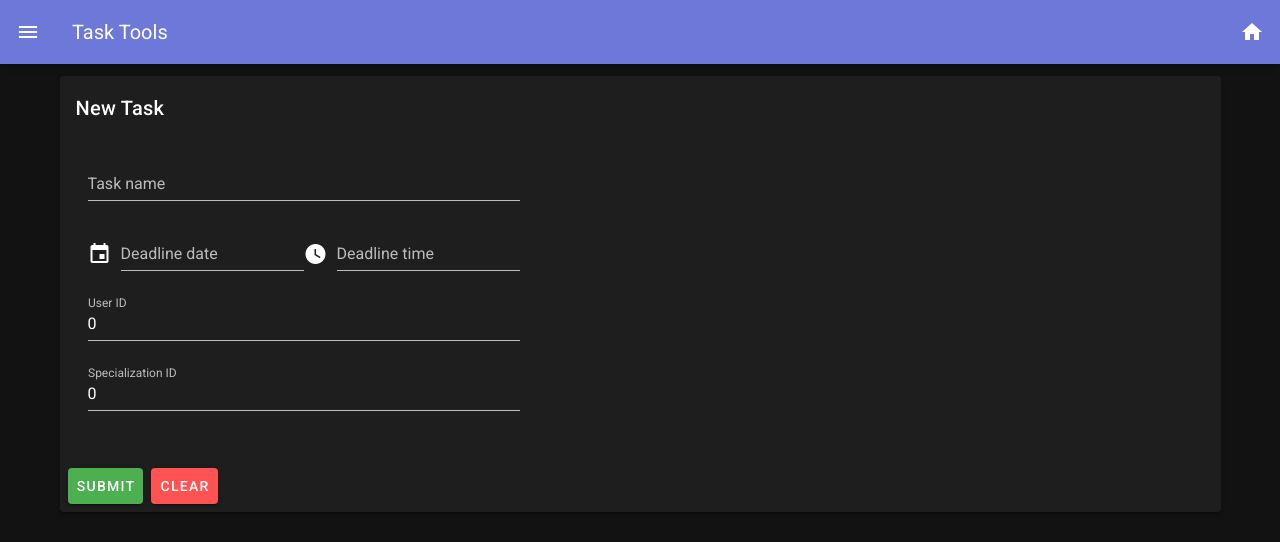
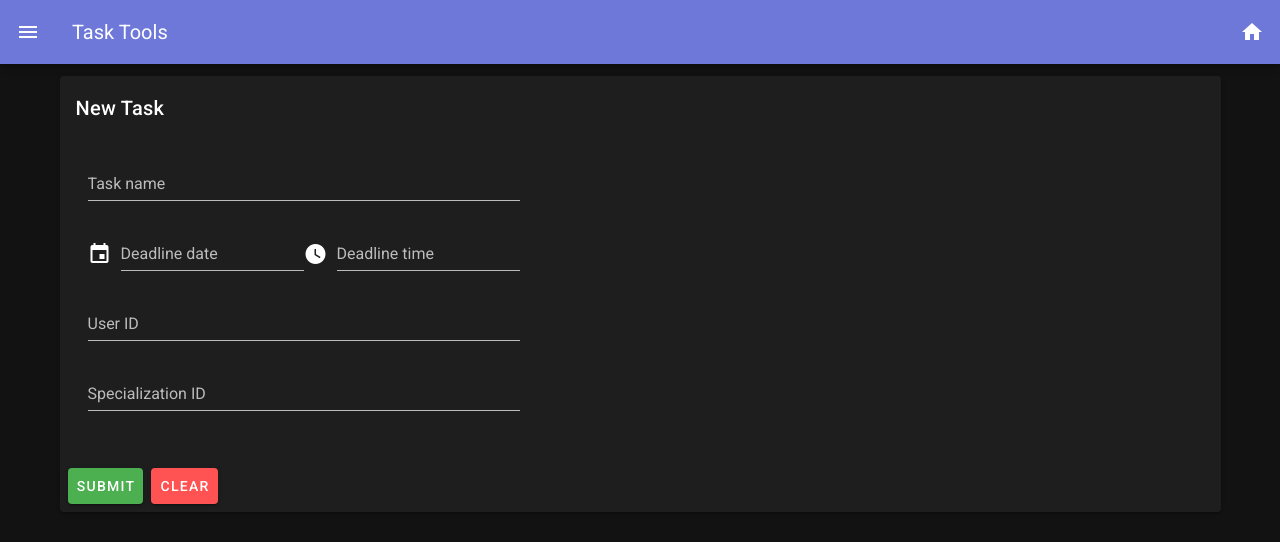
Before and after one commit to alek48/vuetify-test-project, a Vue app: page /tasks/new in a window 1280 px wide. Shown: the top 542 px of the page. Built offline with nearby package versions, Linux system fonts and the light colour scheme.

Commit message:
form data control

```diff
--- a/src/components/TaskNewForm.vue
+++ b/src/components/TaskNewForm.vue
@@ -11,7 +11,7 @@
                 <v-text-field
                   v-model="newTask.task"
                   label="Task name"
-                  :rules="requiredField"
+                  :rules="[requiredField]"
                   required
                 ></v-text-field>
                 <div class="d-inline-flex">
@@ -30,7 +30,7 @@
                         readonly
                         v-on="on"
                         v-bind="attr"
-                        :rules="requiredField"
+                        :rules="[requiredField]"
                         required
                       >
                       </v-text-field>
@@ -57,7 +57,7 @@
                         readonly
                         v-on="on"
                         v-bind="attr"
-                        :rules="requiredField"
+                        :rules="[requiredField]"
                         required
                       >
                       </v-text-field>
@@ -76,13 +76,13 @@
                 <v-text-field
                   v-model="newTask.user_id"
                   label="User ID"
-                  :rules="requiredField"
+                  :rules="[validNumber]"
                   type="number"
                 ></v-text-field>
                 <v-text-field
                   v-model="newTask.specialization_id"
                   label="Specialization ID"
-                  :rules="requiredField"
+                  :rules="[validNumber]"
                   type="number"
                 ></v-text-field>
               </v-col>
@@ -111,7 +111,9 @@ export default defineComponent({
   data: () => ({
     valid: true,
     newTask: new NewTask(),
-    requiredField: [(v: string) => !!v || "This field is required"],
+    requiredField: (v: string) => (v.length ? true : "This field is required"),
+    validNumber: (v: string) =>
+      v.length && +v % 1 == 0 ? true : "non-negative integer required",
     loading: false,
     showDeadlineDatepicker: false,
     showDeadlineTimepicker: false,
@@ -138,7 +140,6 @@ export default defineComponent({
       }
     },
     clearForm() {
-      console.log(this.newTask);
       var form = this.$refs.form as HTMLFormElement;
       form.reset();
     },
--- a/src/services/index.ts
+++ b/src/services/index.ts
@@ -20,10 +20,11 @@ export default {
     const payload = {
       task: data.task,
       dead_line: dead_line,
-      user_id: data.user_id,
-      specialization_id: data.specialization_id,
+      user_id: Number(data.user_id),
+      specialization_id: Number(data.specialization_id),
     };
     const requestdata = JSON.stringify(payload);
+    console.log(requestdata);
     return await axios.post("/api/tasks", requestdata);
   },
 };
@@ -51,6 +52,6 @@ export class NewTask {
   task = "";
   dead_line_date = "";
   dead_line_time = "";
-  user_id = 0;
-  specialization_id = 0;
+  user_id = "";
+  specialization_id = "";
 }
```
